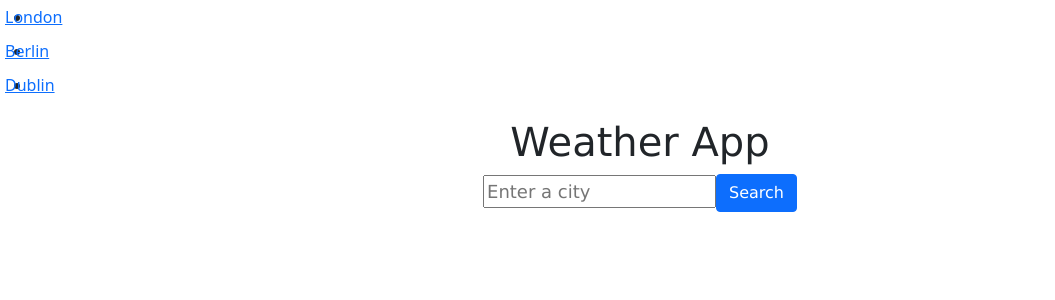
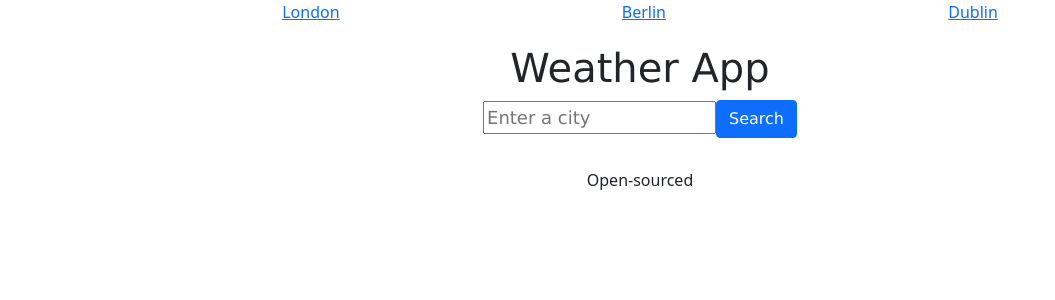
Before and after one commit to Almajs/react-project, a React (Create React App) app: page / in a window 1280 px wide. Shown: the top 300 px of the page, without its empty margins (0-1055 px from the left). Built offline with nearby package versions, Linux system fonts and the light colour scheme.

Commit message:
added footer

```diff
--- a/public/index.html
+++ b/public/index.html
@@ -13,14 +13,16 @@
     <title>React-Weather-Project</title>
   </head>
   <body>
-    <div className="container">
-      <ul className="navigation-items justify-content-evenly">
+    <div>
+      <ul className="navigation-items">
         <li><a href="London">London</a></li>
 
         <li><a href="Berlin">Berlin</a></li>
         <li><a href="Dublin">Dublin</a></li>
       </ul>
     </div>
+
     <div id="root"></div>
+    <footer>Open-sourced</footer>
   </body>
 </html>
--- a/src/App.css
+++ b/src/App.css
@@ -3,20 +3,12 @@
   font-size: large;
   font-family: "Lucida Sans", "Lucida Sans Regular", "Lucida Grande",
     "Lucida Sans Unicode", Geneva, Verdana, sans-serif;
-  padding: 0;
-  margin: 0;
+  padding-top: 20px;
 }
-
-li {
-  padding-left: 2em;
-  padding: 5px;
-  text-indent: -2em;
-}
-
-.cities {
+ul {
   list-style-type: none;
   display: flex;
-  flex-direction: row;
-  flex-wrap: nowrap;
-  justify-content: center;
+  justify-content: space-evenly;
+  margin: 0;
+  padding: 0;
 }
--- a/src/index.css
+++ b/src/index.css
@@ -1,14 +1,10 @@
-.container {
-  width: 100%;
-  padding-right: 15px;
-  padding-left: 15px;
-  margin-right: auto;
-  margin-left: auto;
-}
-
-.navigation-items {
+/* .navigation-items {
   list-style-type: none;
   display: flex;
-  margin: 0;
-  padding: 0 0 20px;
+  justify-content: center;
+} */
+
+footer {
+  padding-top: 30px;
+  text-align: center;
 }
--- a/src/index.js
+++ b/src/index.js
@@ -3,6 +3,8 @@ import ReactDOM from "react-dom/client";
 import "./index.css";
 import App from "./App";
 import reportWebVitals from "./reportWebVitals";
+
+<footer>hehe</footer>;
 
 const root = ReactDOM.createRoot(document.getElementById("root"));
 root.render(
```
